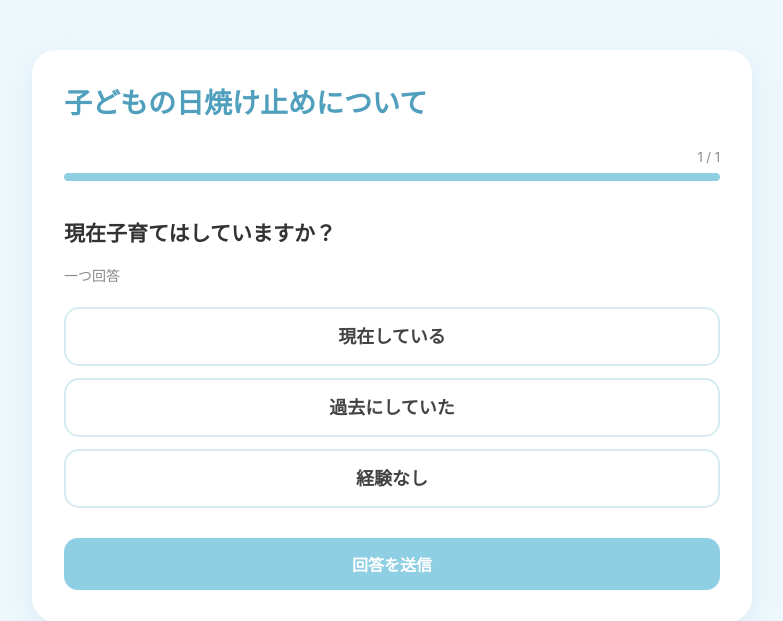
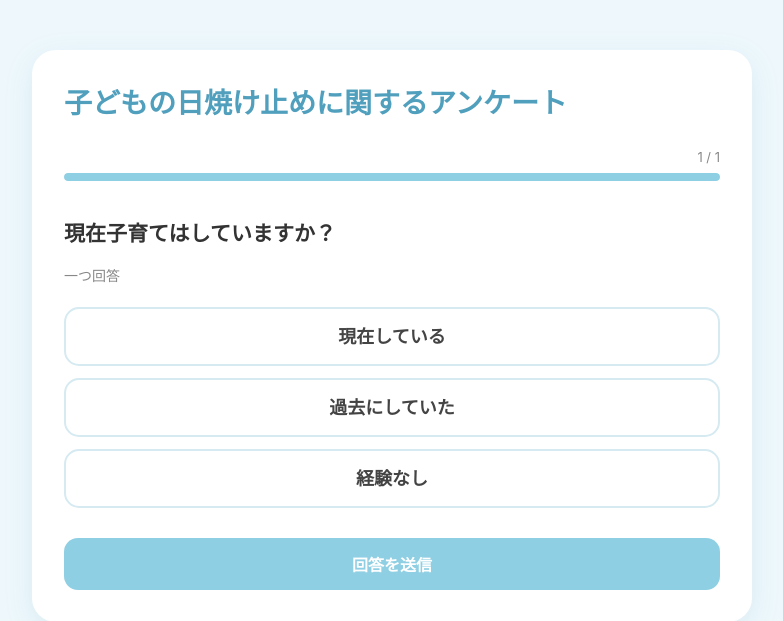
Before and after one commit to miyukieno42-cyber/sunscreen22, a Flask app: page / in a window 1280 px wide. Shown: the top 621 px of the page, without its empty margins (248-1031 px from the left). Run offline with Flask 3, Linux system fonts and the light colour scheme; some libraries are stand-ins or nearby versions.

Commit message:
Update index.html

```diff
--- a/templates/index.html
+++ b/templates/index.html
@@ -10,7 +10,7 @@
         content="width=device-width, initial-scale=1.0"
     >
 
-    <title>子どもの日焼け止めについて</title>
+    <title>子どもの日焼け止めに関するアンケート</title>
 
     <link
         rel="stylesheet"
@@ -33,7 +33,7 @@
     <header class="survey-header">
 
         <h1>
-            子どもの日焼け止めについて
+            子どもの日焼け止めに関するアンケート
         </h1>
 
 
```
